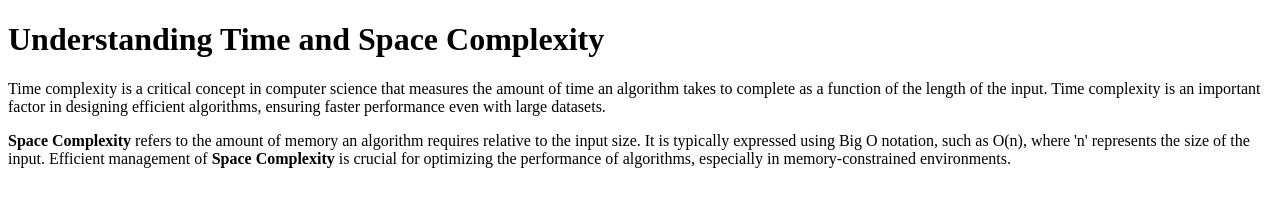
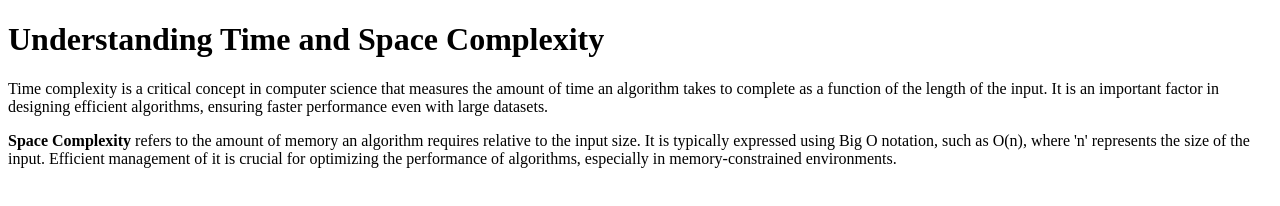
Before and after one commit to acciojob/time-and-space-complexity-Rishab-Rawat, a website: page main.html in a window 1280 px wide. Drawn offline with Linux system fonts and the light colour scheme.

Commit message:
created a submission

```diff
--- a/main.html
+++ b/main.html
@@ -8,10 +8,10 @@
 <body>
     <h1>Understanding Time and Space Complexity</h1>
     <p>
-        Time complexity is a critical concept in computer science that measures the amount of time an algorithm takes to complete as a function of the length of the input. Time complexity is an important factor in designing efficient algorithms, ensuring faster performance even with large datasets.
+        Time complexity is a critical concept in computer science that measures the amount of time an algorithm takes to complete as a function of the length of the input. It is an important factor in designing efficient algorithms, ensuring faster performance even with large datasets.
     </p>
     <p>
-        <b>Space Complexity</b> refers to the amount of memory an algorithm requires relative to the input size. It is typically expressed using Big O notation, such as O(n), where 'n' represents the size of the input. Efficient management of <b>Space Complexity</b> is crucial for optimizing the performance of algorithms, especially in memory-constrained environments.
+        <b>Space Complexity</b> refers to the amount of memory an algorithm requires relative to the input size. It is typically expressed using Big O notation, such as O(n), where 'n' represents the size of the input. Efficient management of it is crucial for optimizing the performance of algorithms, especially in memory-constrained environments.
     </p>
 </body>
 </html>
```
